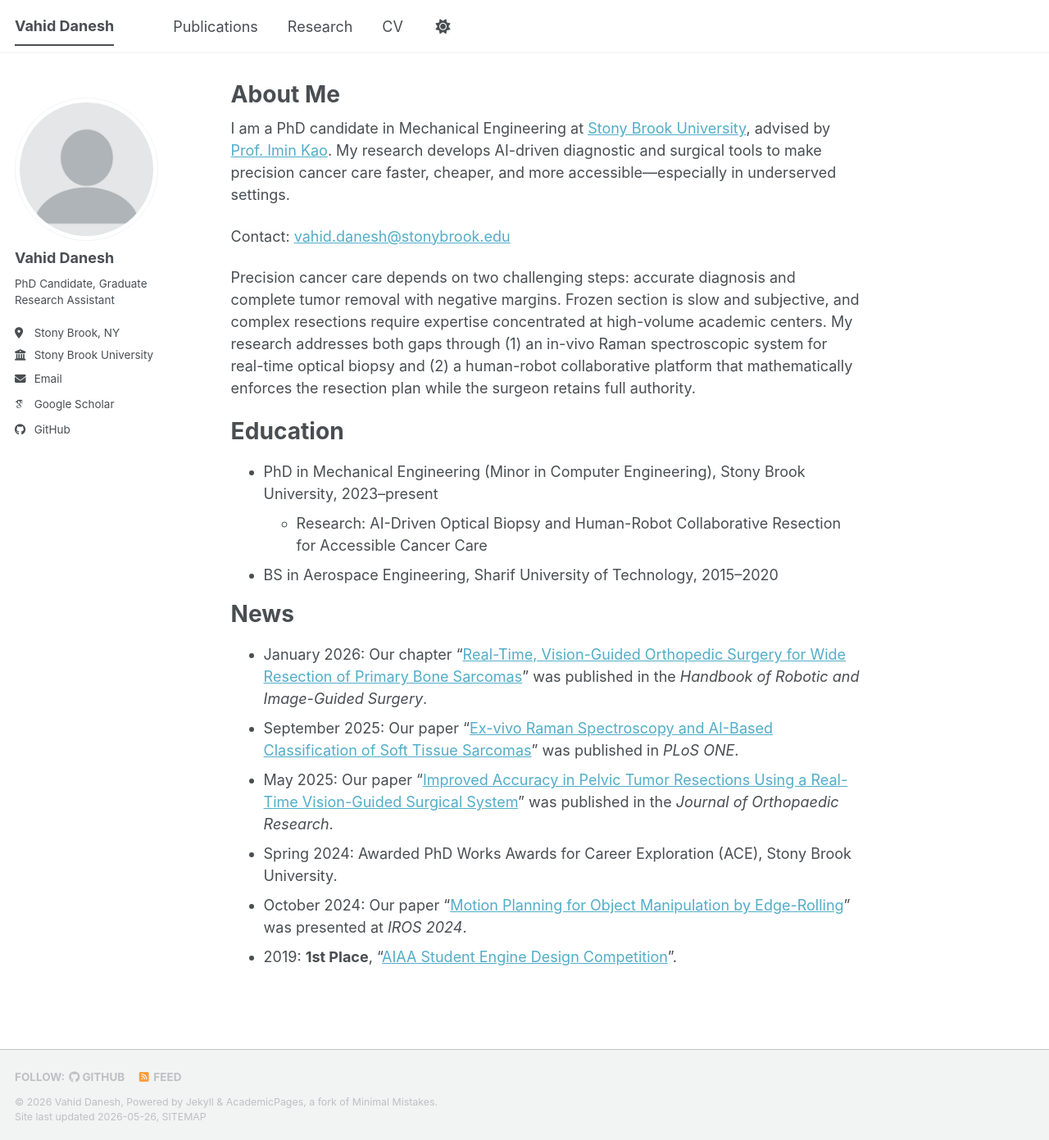
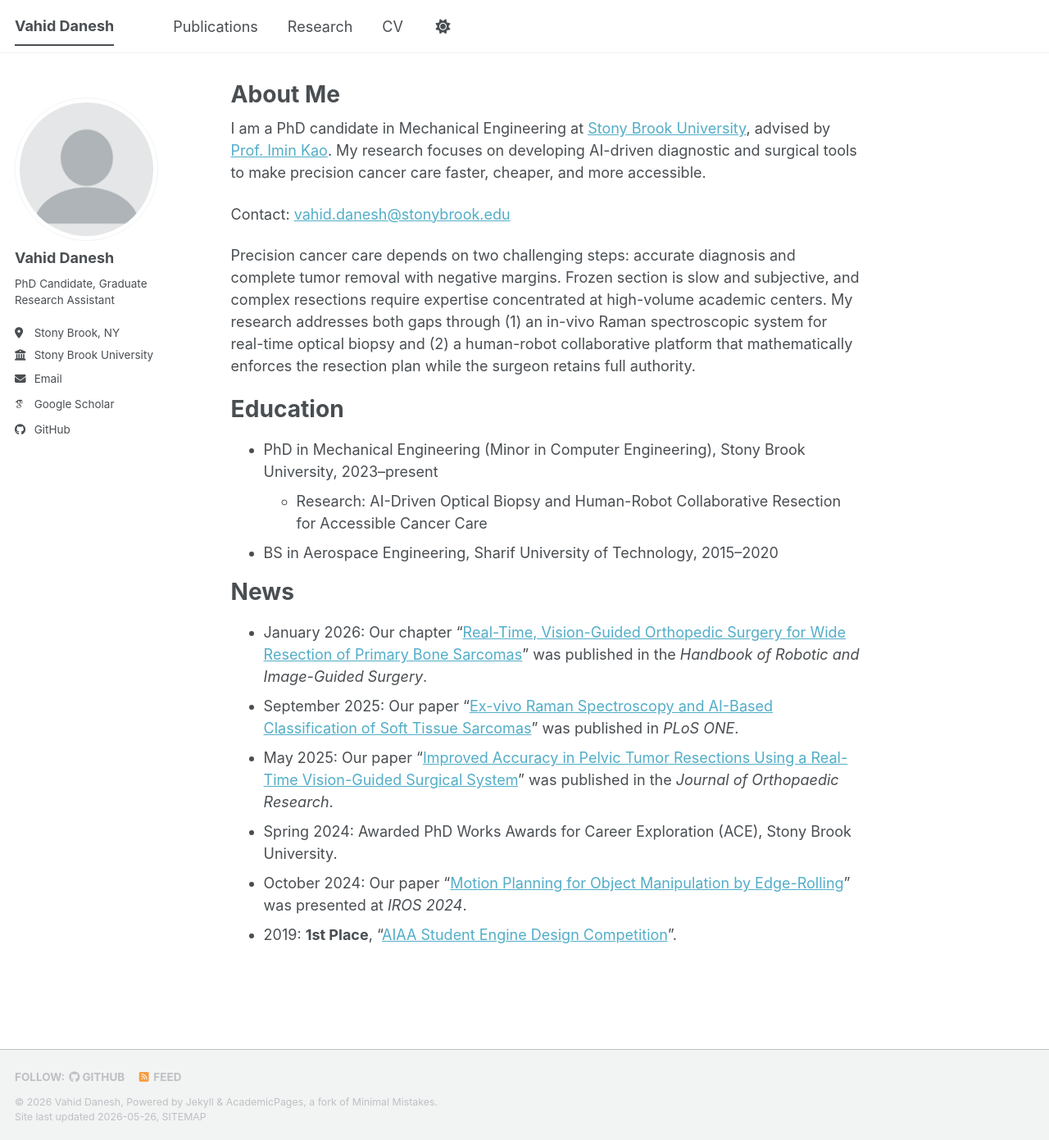
Before and after one commit to VahidDanesh/vahiddanesh.github.io, a Jekyll site: the page built from _pages/about.md, in a window 1280 px wide and 1391 px high. Shown: the whole window at 82% size. Built offline with Jekyll 4.4.1, drawn with Linux system fonts in a browser that asks for light colours; some web fonts are replaced; a script bundle is joined from its source files by our own code; library files that are not in the unit come from our copies.

Commit message:
update research

```diff
--- a/_pages/about.md
+++ b/_pages/about.md
@@ -7,7 +7,7 @@ redirect_from:
   - /about.html
 ---
 
-I am a PhD candidate in Mechanical Engineering at [Stony Brook University](https://www.stonybrook.edu/), advised by [Prof. Imin Kao](https://me.stonybrook.edu/people/faculty/Kao_Imin.html). My research develops AI-driven diagnostic and surgical tools to make precision cancer care faster, cheaper, and more accessible—especially in underserved settings.
+I am a PhD candidate in Mechanical Engineering at [Stony Brook University](https://www.stonybrook.edu/), advised by [Prof. Imin Kao](https://me.stonybrook.edu/people/faculty/Kao_Imin.html). My research focuses on developing AI-driven diagnostic and surgical tools to make precision cancer care faster, cheaper, and more accessible.
 
 Contact: [vahid.danesh@stonybrook.edu](mailto:vahid.danesh@stonybrook.edu)
 
```
Also changed, not shown: _pages/research/research.md (+31 -15 lines).
